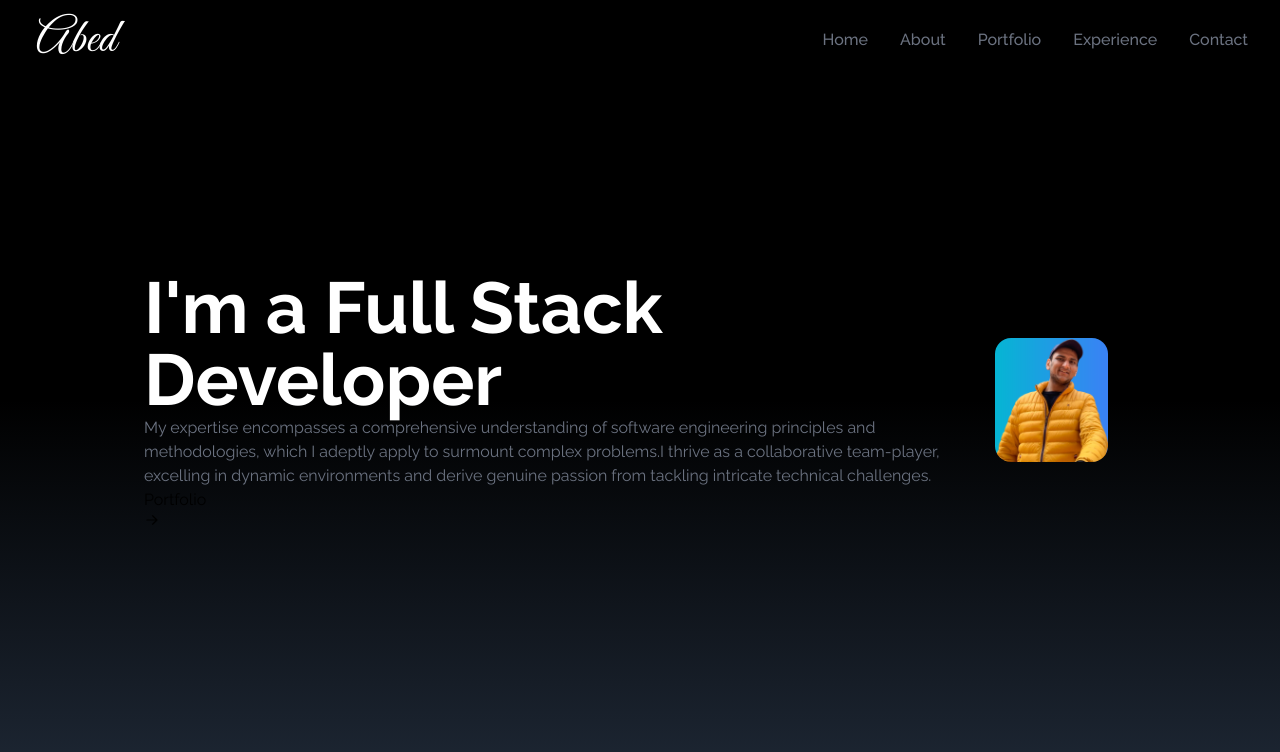
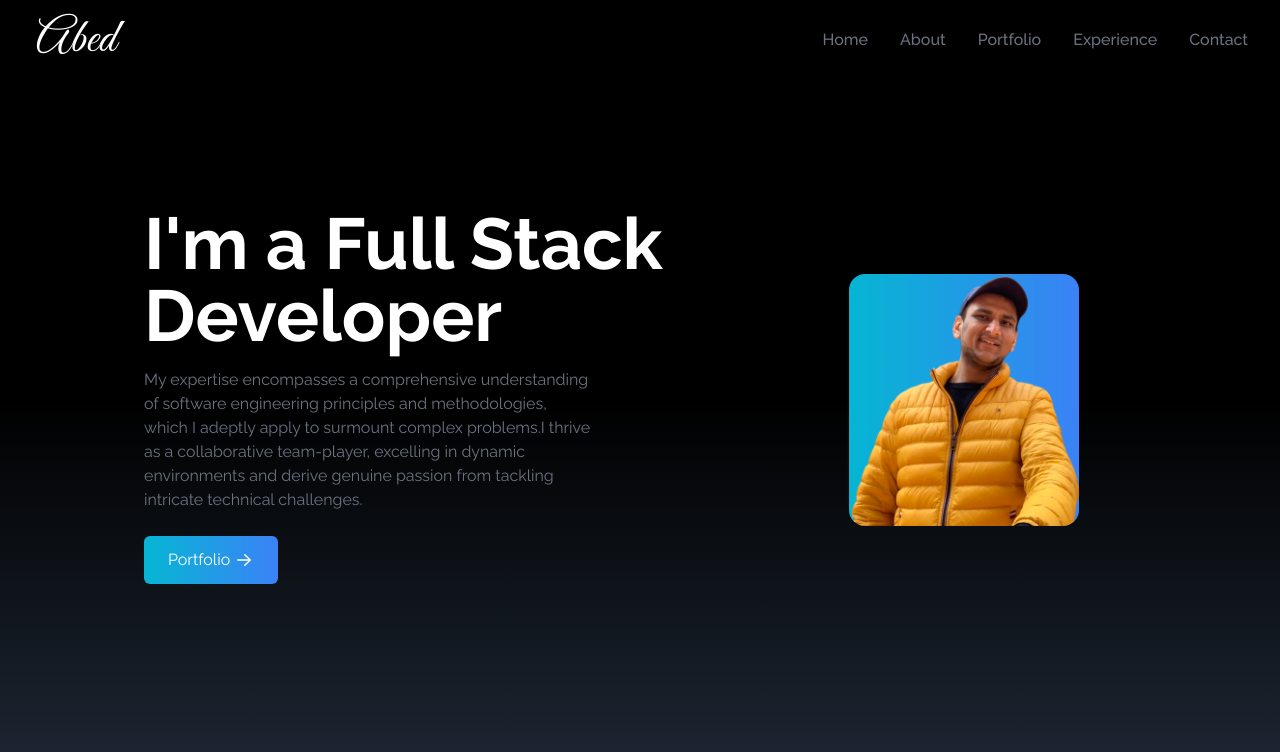
Before and after one commit to Nganga-A/myportfolio, a React (Create React App) app: page / in a window 1280 px wide. Shown: the top 752 px of the page. Built offline with nearby package versions, Linux system fonts and the light colour scheme.

Commit message:
Styled header button

```diff
--- a/src/components/Home.jsx
+++ b/src/components/Home.jsx
@@ -8,15 +8,17 @@
         <div className='max-w-screen-lg mx-auto flex flex-col items-center justify-center h-full px-4 md:flex-row'>
             <div className='flex flex-col justify-center h-full'>
                 <h2 className='text-4xl sm:text-7xl font-bold text-white'>I'm a Full Stack Developer</h2>
-                <p className='text-gray-500 py'>My expertise encompasses a comprehensive understanding
+                <p className='text-gray-500 py-4 max-w-md'>My expertise encompasses a comprehensive understanding
 of software engineering principles and methodologies, which I adeptly apply to surmount complex
 problems.I thrive as a collaborative team-player, excelling in dynamic environments and derive genuine
 passion from tackling intricate technical challenges.</p>
 
                 <div>
-                    <button>
+                    <button className= 'group text-white w-fit px-6 py-3 my-2 flex items-center rounded-md bg-gradient-to-r from-cyan-500 to-blue-500 cursor-pointer'>
                         Portfolio
-                        <span> <HiMiniArrowRight /> </span>
+                        <span className='group-hover:rotate-90 duration-300'>
+                            <HiMiniArrowRight size={20} className='ml-1'/>
+                        </span>
                     </button>
                 </div>
             </div>
```
